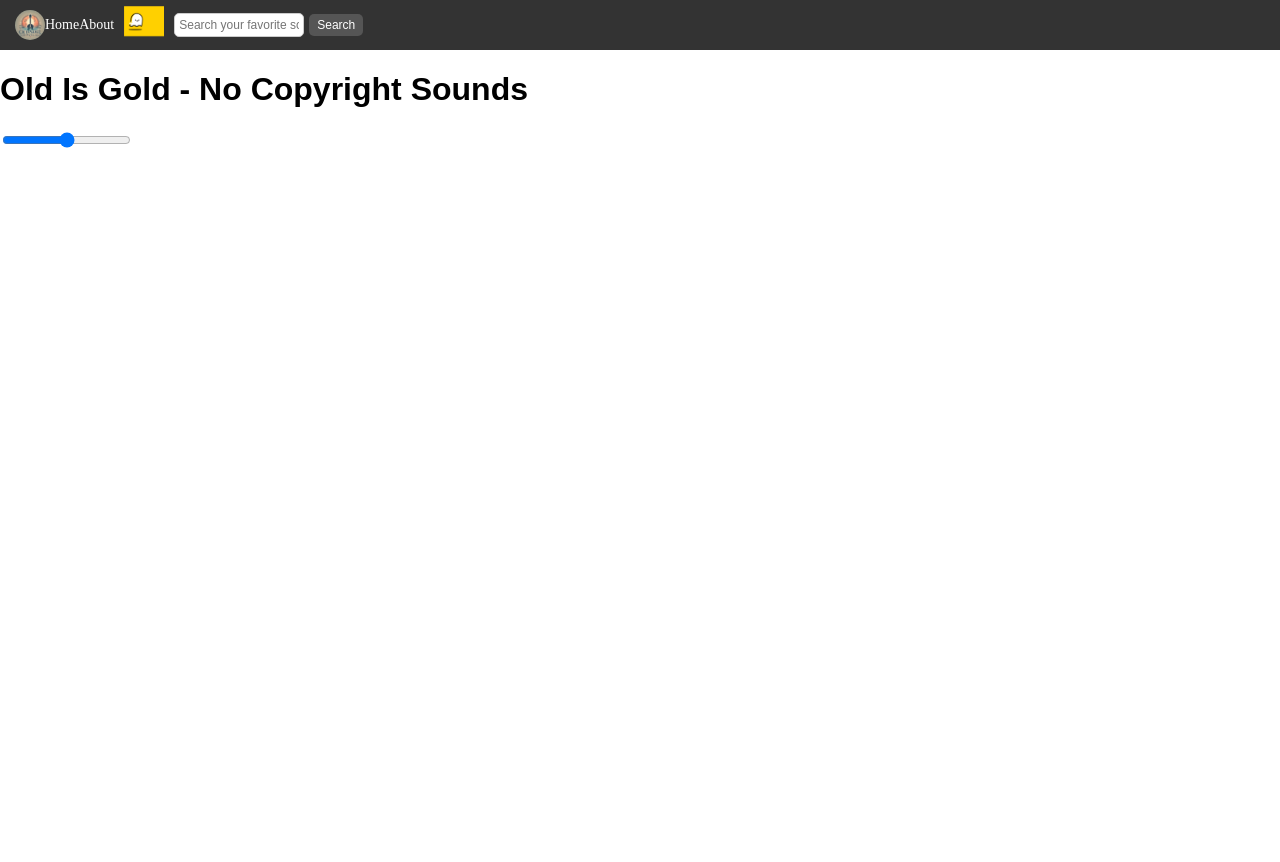
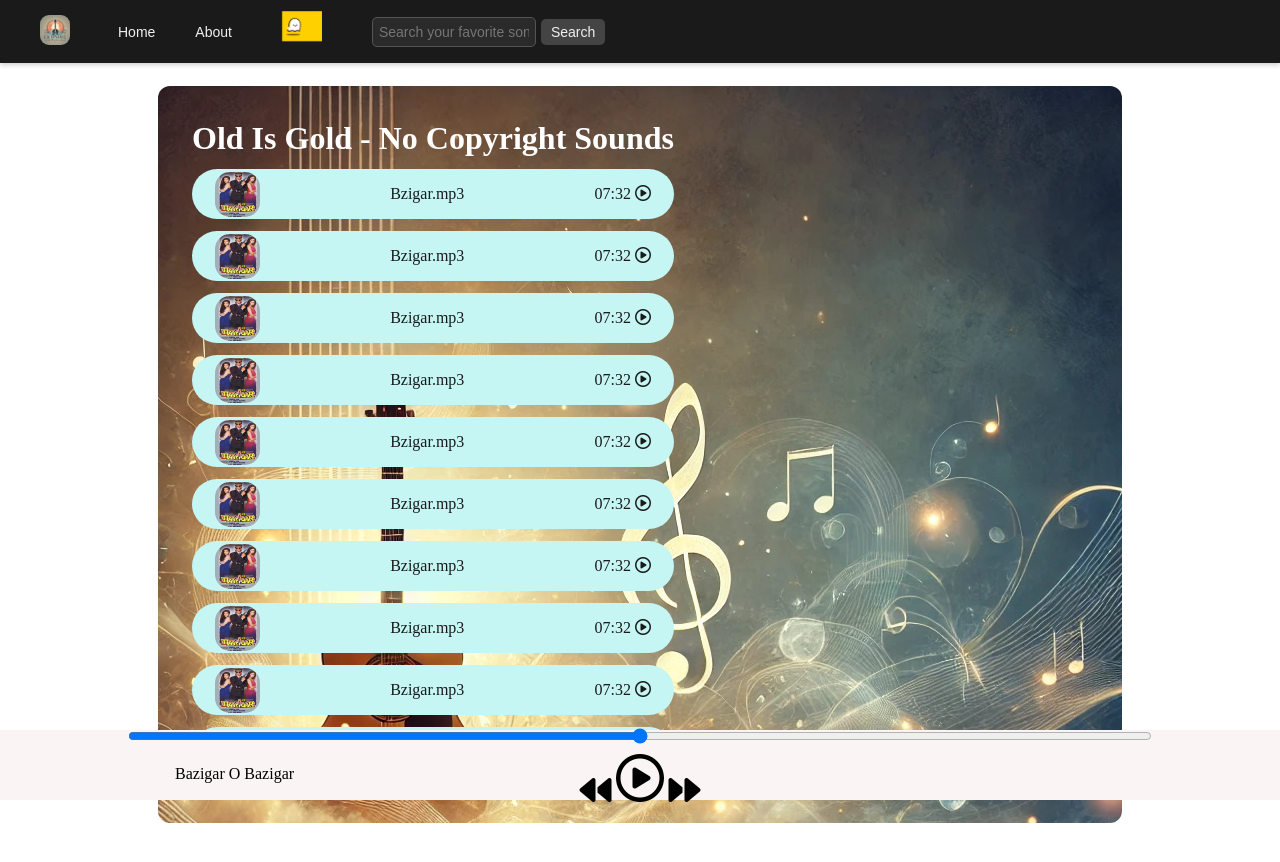
Before and after one commit to ahmaddabeer/OldSoul-Music, a plain HTML site: page Index.html in a window 1280 px wide. Before the commit the page ends 800 px from the top, so only its background shows below. Drawn offline with Linux system fonts and the light colour scheme; a web font is replaced by a local one.

Commit message:
html and css almost complite but work in progress

```diff
--- a/Index.html
+++ b/Index.html
@@ -6,6 +6,8 @@
     <meta name="viewport" content="width=device-width, initial-scale=1.0">
     <title>OldSoul Music | Timeless Tunes</title>
     <link rel="stylesheet" href="style.css">
+    <!-- Add this in your <head> -->
+    <link href="https://cdnjs.cloudflare.com/ajax/libs/font-awesome/6.5.1/css/all.min.css" rel="stylesheet">
 </head>
 
 <body>
@@ -13,13 +15,13 @@
     <nav>
         <ul>
             <li class="brand">
-                <img src="./img/DALL·E 2024-12-02 14.49.47 - A modern and elegant logo design for 'OldSoul Music', featuring a vintage-style guitar combined with musical notes and a glowing effect. The backgroun.webp" alt="OldSoul Logo" class="logo" />
+                <img src="./img/DALL·E 2024-12-02 14.49.47 - A modern and elegant logo design for 'OldSoul Music', featuring a vintage-style guitar combined with musical notes and a glowing effect. The backgroun.webp"
+                    alt="OldSoul Logo" class="logo" />
             </li>
             <li class="nav-item">Home</li>
             <li class="nav-item">About</li>
             <li class="animated-photo">
-                <!-- Paste your animated photo link here -->
-                <img src="./gif/animated_2.gif" alt="Animated Photo Placeholder" />
+                <img src="./gif/animated_2.gif" alt="Animated Photo" />
             </li>
             <li class="search-bar">
                 <input type="text" placeholder="Search your favorite song..." class="search-input">
@@ -29,20 +31,111 @@
     </nav>
 
     <div class="container">
-        <h1>Old Is Gold - No Copyright Sounds</h1>
-        <div class="songlist"></div>
+        <div class="songlist">
+            <h1>Old Is Gold - No Copyright Sounds</h1>
+            <div class="songItemContainer">
+                <div class="songItem">
+                    <img src="/img/Bazigar.jpeg" alt="1">
+                    <span>Bzigar.mp3</span>
+
+                    <span class="songlistpalay"><span class="timeStamp">07:32 <i class="far    fa-play-circle"></i>
+                        </span> </span>
+                </div>
+                <div class="songItem">
+                    <img src="/img/Bazigar.jpeg" alt="1">
+                    <span>Bzigar.mp3</span>
+
+                    <span class="songlistpalay"><span class="timeStamp">07:32 <i class="far    fa-play-circle"></i>
+                        </span> </span>
+                </div>
+                <div class="songItem">
+                    <img src="/img/Bazigar.jpeg" alt="1">
+                    <span>Bzigar.mp3</span>
+
+                    <span class="songlistpalay"><span class="timeStamp">07:32 <i class="far    fa-play-circle"></i>
+                        </span> </span>
+                </div>
+                <div class="songItem">
+                    <img src="/img/Bazigar.jpeg" alt="1">
+                    <span>Bzigar.mp3</span>
+
+                    <span class="songlistpalay"><span class="timeStamp">07:32 <i class="far    fa-play-circle"></i>
+                        </span> </span>
+                </div>
+                <div class="songItem">
+                    <img src="/img/Bazigar.jpeg" alt="1">
+                    <span>Bzigar.mp3</span>
+
+                    <span class="songlistpalay"><span class="timeStamp">07:32 <i class="far    fa-play-circle"></i>
+                        </span> </span>
+                </div>
+                <div class="songItem">
+                    <img src="/img/Bazigar.jpeg" alt="1">
+                    <span>Bzigar.mp3</span>
+
+                    <span class="songlistpalay"><span class="timeStamp">07:32 <i class="far    fa-play-circle"></i>
+                        </span> </span>
+                </div>
+                <div class="songItem">
+                    <img src="/img/Bazigar.jpeg" alt="1">
+                    <span>Bzigar.mp3</span>
+
+                    <span class="songlistpalay"><span class="timeStamp">07:32 <i class="far    fa-play-circle"></i>
+                        </span> </span>
+                </div>
+                <div class="songItem">
+                    <img src="/img/Bazigar.jpeg" alt="1">
+                    <span>Bzigar.mp3</span>
+
+                    <span class="songlistpalay"><span class="timeStamp">07:32 <i class="far    fa-play-circle"></i>
+                        </span> </span>
+                </div>
+                <div class="songItem">
+                    <img src="/img/Bazigar.jpeg" alt="1">
+                    <span>Bzigar.mp3</span>
+
+                    <span class="songlistpalay"><span class="timeStamp">07:32 <i class="far    fa-play-circle"></i>
+                        </span> </span>
+                </div>
+                <div class="songItem">
+                    <img src="/img/Bazigar.jpeg" alt="1">
+                    <span>Bzigar.mp3</span>
+
+                    <span class="songlistpalay"><span class="timeStamp">07:32 <i class="far    fa-play-circle"></i>
+                        </span> </span>
+                </div>
+
+
+
+
+            </div>
+
+
+        </div>
         <div class="songBanner"></div>
     </div>
+    <div class="bottom">
 
-    <div>
-        <div class="bottom"></div>
-        <input type="range" name="range" id="myProgressBar" min="0" max="100" >
+
+        <input type="range" name="range" id="myProgressBar" min="0" max="100">
         <div class="icons">
-            <!-- fontawasom icon -->
+            <!-- fontawesome icons -->
+            <i class="fa-solid fa-backward fa-2xl"></i>
+            <i class="far fa-3x fa-play-circle"></i>
+            <i class="fa-solid fa-forward fa-2xl"></i>
+
+
+
+
         </div>
+        <div class="songInfo">
+            <img src="/gif/playing.gif" width="43px" class="src">
+            Bazigar O Bazigar
+        </div>
+    </div>
+    <script src="https://kit.font-awesome.com/2650434a1f.js" crossorigin="anonymous"></script>
 
-    </div>
-    <script src="Script.js"></script>
+    <script src="script.js"></script>
 </body>
 
 </html>
--- a/Script.js
+++ b/Script.js
@@ -0,0 +1,6 @@
+console.log("Welcome to Old Soul Music ");
+let songs = [
+    { songName: "Bazigar O Bazigar, filePath: "./ song / Bazigar.mp3, coverPath: " covers/" }
+]
+let audioElement = new Audio('Bazigar.mp3');
+// audioElement.play()
--- a/Style.css
+++ b/Style.css
@@ -1,4 +1,7 @@
-@import url('https://fonts.googleapis.com/css2?family=Edu+AU+VIC+WA+NT+Arrows:wght@400..700&display=swap');
+* {
+    margin: 0;
+    padding: 0;
+}
 
 /* General Styles */
 body {
@@ -10,13 +13,16 @@ body {
 
 /* Navigation Bar Styles */
 nav {
-    background-color: #333;
-    color: #fff;
-    padding: 10px 15px;
-    font-family: 'Times New Roman', Times, serif;
+    background-color: #1a1a1a;
+    /* Darker background for elegance */
+    color: #f0f0f0;
+    /* Softer white text */
+    padding: 10px 20px;
     display: flex;
     align-items: center;
     justify-content: space-between;
+    box-shadow: 0 2px 5px rgba(0, 0, 0, 0.2);
+    /* Add subtle shadow for depth */
 }
 
 nav ul {
@@ -25,38 +31,32 @@ nav ul {
     align-items: center;
     padding: 0;
     margin: 0;
-    width: 100%;
 }
 
-/* Navigation Links */
 nav ul li {
-    color: white;
+    color: #f0f0f0;
     font-size: 14px;
-    display: flex;
-    align-items: center;
+    margin: 0 10px;
+    padding: 5px 10px;
+    cursor: pointer;
+    transition: background-color 0.3s ease, color 0.3s ease;
 }
 
-nav ul li.nav-item.left {
-    display: flex;
-    gap: 15px; /* Spacing between Home and About */
-    margin-right:auto;
-    font-size: 8px;
-}
-
-nav ul li.nav-item {
-    cursor: pointer;
-}
-
-nav ul li.nav-item:hover {
-    text-decoration: underline;
+nav ul li:hover {
+    background-color: #444;
+    /* Highlight on hover */
+    color: #ffd700;
+    /* Golden text on hover */
+    border-radius: 5px;
 }
 
 /* Logo Styles */
 .logo {
     height: 30px;
     width: 30px;
-    border-radius: 50%;
+    border-radius: 30%;
     object-fit: cover;
+    margin-right: 8px;
 }
 
 /* Animated Photo */
@@ -72,9 +72,11 @@ nav ul li.nav-item:hover {
     0% {
         transform: translateY(0);
     }
+
     50% {
         transform: translateY(-5px);
     }
+
     100% {
         transform: translateY(0);
     }
@@ -87,40 +89,48 @@ nav ul li.nav-item:hover {
 }
 
 .search-input {
-    padding: 4px;
-    width: 120px;
-    border: 1px solid #ccc;
+    padding: 6px;
+    width: 150px;
+    border: 1px solid #555;
     border-radius: 5px;
     margin-right: 5px;
-    font-size: 12px;
+    font-size: 14px;
+    background-color: #2a2a2a;
+    /* Matches the navbar */
+    color: #f0f0f0;
+    transition: border-color 0.3s ease;
+}
+
+.search-input:focus {
+    border-color: #ffd700;
+    /* Golden border on focus */
+    outline: none;
 }
 
 .search-button {
-    padding: 4px 8px;
-    background-color: #555;
-    color: #fff;
+    padding: 5px 10px;
+    background-color: #444;
+    color: #f0f0f0;
     border: none;
     border-radius: 5px;
     cursor: pointer;
-    font-size: 12px;
+    font-size: 14px;
+    transition: background-color 0.3s ease, transform 0.2s ease;
 }
 
 .search-button:hover {
-    background-color: #777;
+    background-color: #ffd700;
+    /* Golden background on hover */
+    color: #1a1a1a;
+    /* Dark text for contrast */
+    transform: scale(1.05);
+    /* Slight zoom on hover */
 }
 
 /* Responsive Design */
-@media (max-width: 720px) {
+/* @media (max-width: 720px) {
     nav {
         flex-wrap: wrap;
-        flex-direction: row;
-    }
-
-    nav ul {
-        flex-direction: row;
-        flex-wrap: nowrap;
-        justify-content: space-between;
-        align-items: center;
     }
 
     .logo, .animated-photo img {
@@ -131,12 +141,124 @@ nav ul li.nav-item:hover {
         width: 100px;
     }
 
-    .search-bar {
-        flex-grow: 1;
-        justify-content: flex-end;
+    .search-button {
+        padding: 3px 6px;
+    }
+} */
+/* Responsive Design */
+@media (max-width: 720px) {
+    nav {
+        flex-wrap: wrap;
+    }
+
+    .logo,
+    .animated-photo img {
+        max-height: 40px;
+        /* Increased from 25px to 40px */
+    }
+
+    .search-input {
+        width: 100px;
     }
 
     .search-button {
         padding: 3px 6px;
     }
 }
+
+
+.container {
+    min-height: 72vh;
+    background-color: #1a1a1a;
+    color: white;
+    font-family: 'verela Round', 'sans-serif';
+    display: flex;
+    width: 70%;
+    margin: 23px auto;
+    padding: 34px;
+    border-radius: 12px;
+    background-image: url(/img/DALL·E\ 2024-12-02\ 14.28.30\ -\ A\ serene\ music-themed\ background\ featuring\ a\ softly\ glowing\ guitar\ surrounded\ by\ musical\ notes\ floating\ in\ the\ air.\ The\ setting\ is\ dreamy\,\ with\ a\ blen.webp);
+
+
+}
+
+.bottom {
+    position: sticky;
+    height: 70px;
+    width: 100vw;
+    background-color: rgb(251, 244, 244);
+    bottom: 0;
+    display: flex;
+    flex-direction: column;
+    justify-content: center;
+    align-items: center;
+
+
+}
+
+#myProgressBar {
+    width: 80vw;
+    text-align: center;
+    cursor: pointer;
+}
+
+.songitemContainer {
+
+    margin-top: 34px;
+}
+
+.icons {
+    margin-top: 10px;
+}
+
+.icons i {
+    cursor: pointer;
+}
+
+.songItem {
+    height: 50px;
+
+    display: flex;
+    justify-content: space-between;
+    align-items: center;
+    border-radius: 34px;
+
+    background-color: rgb(197, 246, 244);
+
+    color: #1a1a1a;
+    margin: 12px 0;
+
+
+
+}
+
+.songItem img {
+    width: 45px;
+    margin: 0 23px;
+    border-radius: 15px;
+
+
+}
+
+.timeStamp {
+    margin: 0 23px;
+
+}
+
+.timeStamp i {
+
+    cursor: pointer;
+
+}
+
+.songInfo {
+    position: absolute;
+    left: 10vw;
+    font-family: 'verela Round';
+}
+
+.songInfo img {
+
+    opacity: 0;
+    transition: opacity 1ss ease-in;
+}
```
Also changed, not shown: img/Bazigar.jpeg (added), 1 other file.
